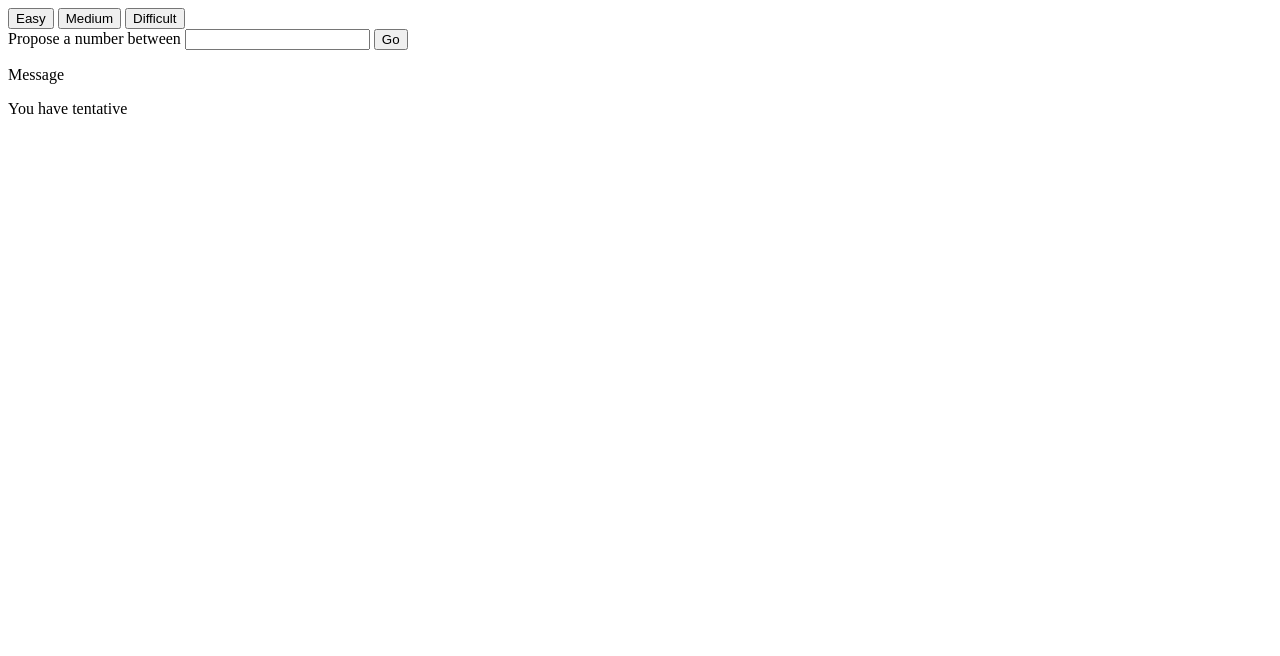
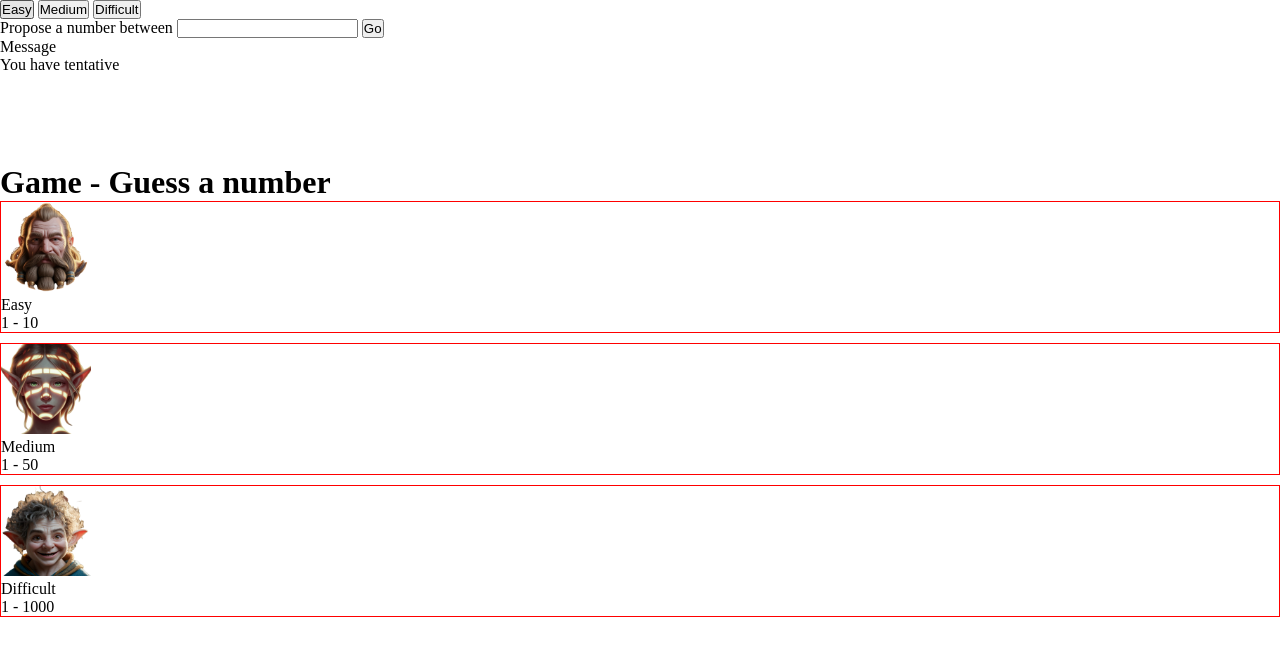
Before and after one commit to Liene31/guess-number-game, a plain HTML site: page index.html in a window 1280 px wide. Drawn offline with Linux system fonts and the light colour scheme.

Commit message:
add html structure

```diff
--- a/index.html
+++ b/index.html
@@ -10,6 +10,8 @@
     <title>Guess a number</title>
   </head>
   <body>
+    <!-- Game Logic to delete afterwards -->
+    <div class="game-logic">
       <button id="lvl-easy">Easy</button>
       <button id="lvl-medium">Medium</button>
       <button id="lvl-difficult">Difficult</button>
@@ -25,5 +27,42 @@
         You have <span id="tentative-message"></span> tentative
       </p>
       <button class="restart-btn" id="restart-btn">Restart</button>
+    </div>
+    <br /><br /><br /><br /><br />
+    <!-- ----------------------------------------------------- -->
+
+    <!-- Landing Page, disappears after difficulty level chosen -->
+    <div class="landing-page">
+      <h1>Game - Guess a number</h1>
+      <div class="lvl-easy">
+        <img src="./images/dwarf.png" alt="image of dwarf" width="90px" />
+        <p>Easy</p>
+        <p>1 - 10</p>
+      </div>
+      <div class="lvl-medium">
+        <img src="./images/elf.png" alt="image of elf" width="90px" />
+        <p>Medium</p>
+        <p>1 - 50</p>
+      </div>
+      <div class="lvl-difficult">
+        <img src="./images/halfling.png" alt="image of halfling" width="90px" />
+        <p>Difficult</p>
+        <p>1 - 1000</p>
+      </div>
+    </div>
+    <!-- ------------------------------------------------------- -->
+
+    <!-- Game Play Logic -->
+    <div class="game-logic-container">
+      <h2>Guess the Number</h2>
+      <img src="./images/dwarf.png" alt="image of dwarf" width="100px" />
+      <form>
+        <label for="guess">What's your guess ?</label>
+        <input type="number" name="guess" id="guess-input" />
+      </form>
+      <button type="button">Guess</button>
+      <p>Message of the result</p>
+      <p>Tentative</p>
+    </div>
   </body>
 </html>
--- a/style.css
+++ b/style.css
@@ -1,3 +1,25 @@
+* {
+  padding: 0;
+  margin: 0;
+  box-sizing: border-box;
+}
+
+/* For Game Logic Delete*/
 .restart-btn {
   display: none;
 }
+/* ----------------------------------- */
+
+.landing-page {
+  /* display: none; */
+
+  div {
+    border: 1px solid red;
+    margin-bottom: 10px;
+    cursor: pointer;
+  }
+}
+
+.game-logic-container {
+  display: none;
+}
```
Also changed, not shown: images/dwarf.png (added), images/elf.png (added), images/halfling.png (added). Lines whose indentation alone changed are shown as unchanged.
